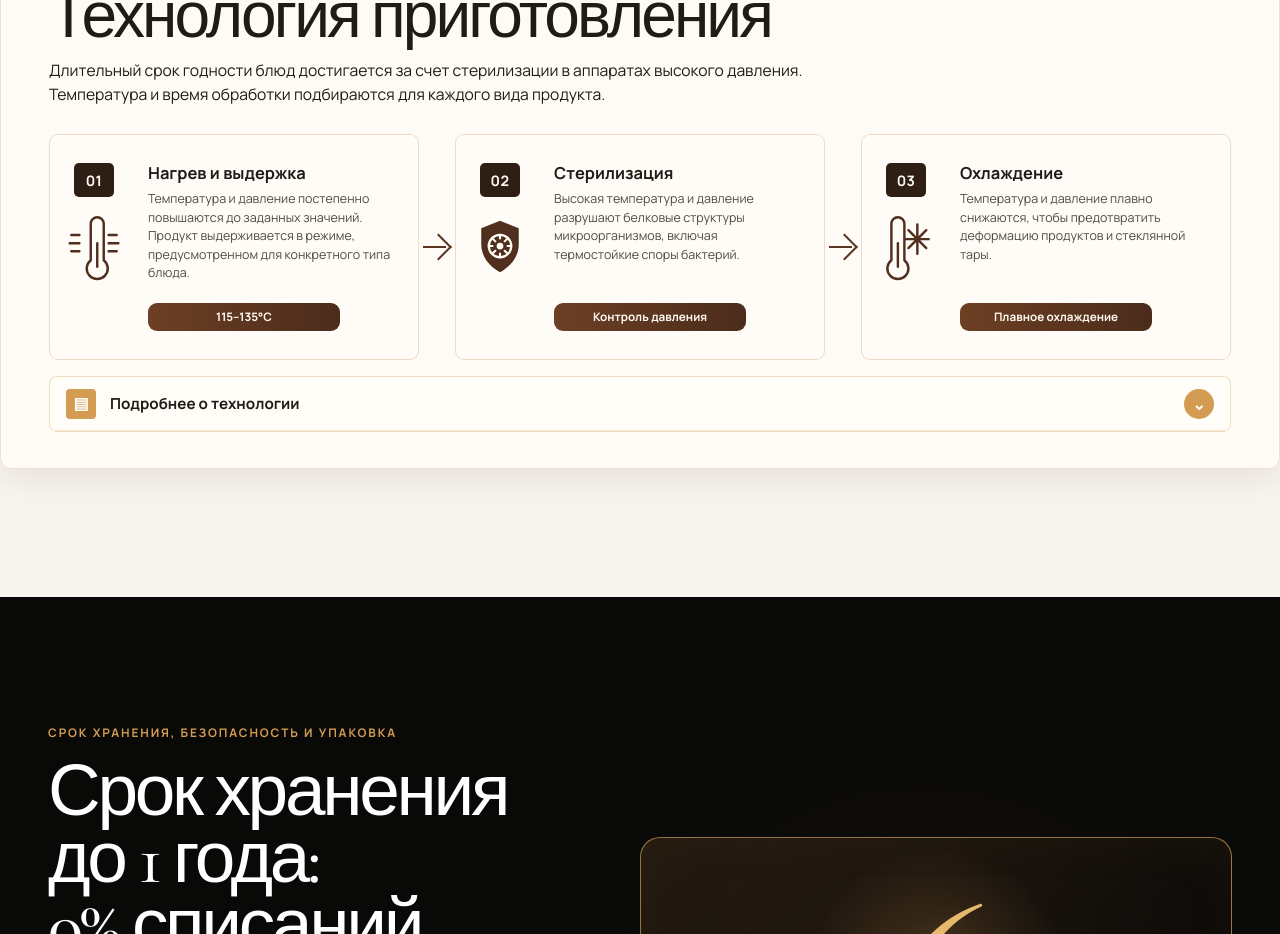
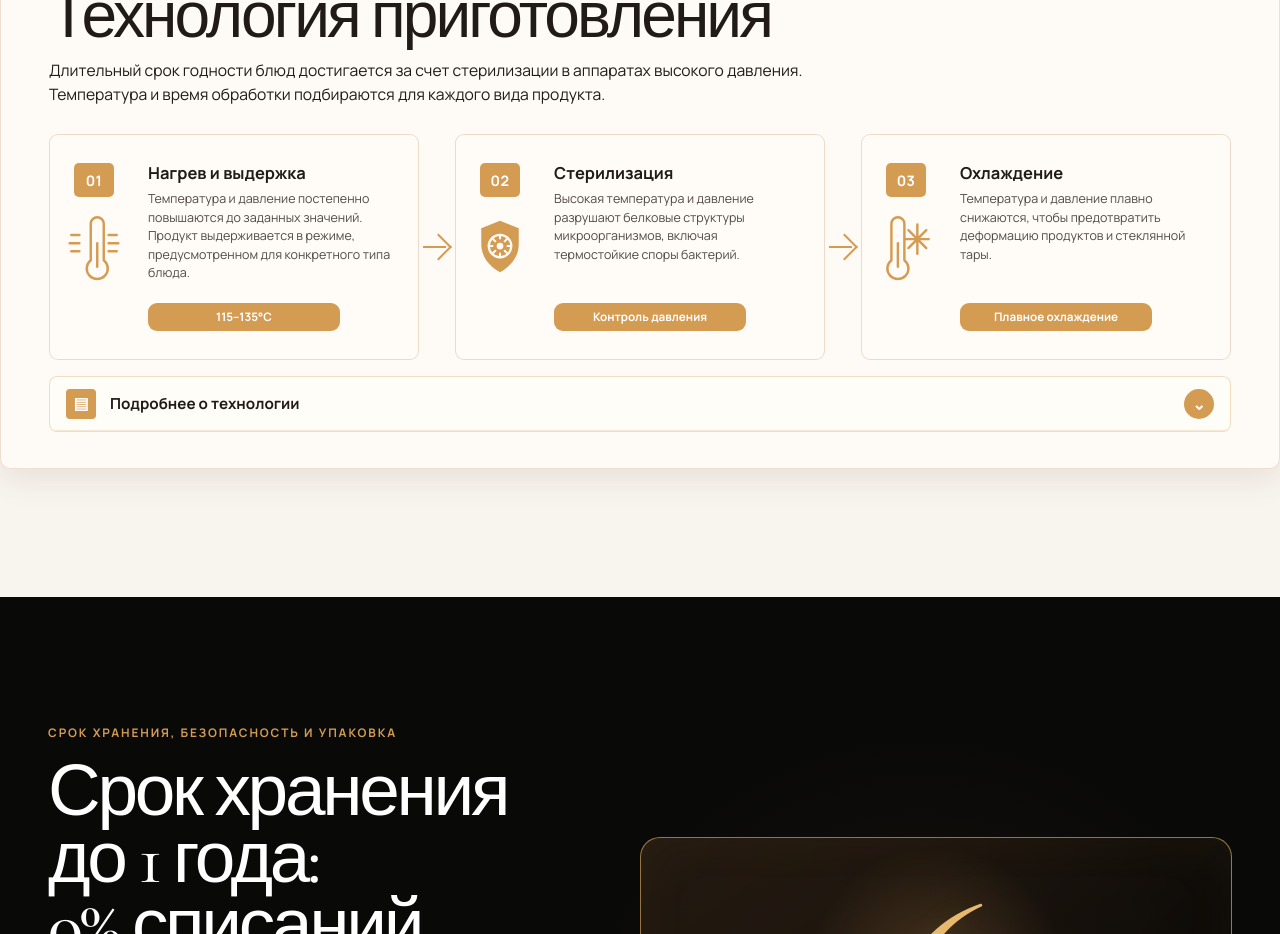
Before and after one commit to sillexy/AbramovGurme, a Next.js app: page / in a window 1280 px wide. Shown: the part 8740-9674 px from the top of the page. Built offline with nearby package versions, Linux system fonts and the light colour scheme.

Commit message:
style: unify technology accent color and bottom spacing

```diff
--- a/src/app/technology-reference.css
+++ b/src/app/technology-reference.css
@@ -88,8 +88,8 @@
   height: 34px;
   place-items: center;
   border-radius: 5px;
-  background: #2f1e14;
-  color: #fffaf3;
+  background: #d49b52;
+  color: #fff;
   font-size: .9rem;
   font-weight: 700;
   letter-spacing: .03em;
@@ -120,8 +120,8 @@
   place-items: center;
   padding: 5px 14px;
   border-radius: 9px;
-  background: linear-gradient(90deg, #6d3f24, #4b2c1b);
-  color: #fff9f1;
+  background: #d49b52;
+  color: #fff;
   font-size: .73rem;
   font-weight: 700;
   white-space: nowrap;
@@ -138,8 +138,8 @@
   right: -30px;
   width: 19px;
   height: 19px;
-  border-top: 2px solid #5a3622;
-  border-right: 2px solid #5a3622;
+  border-top: 2px solid #d49b52;
+  border-right: 2px solid #d49b52;
   content: "";
   transform: translateY(-50%) rotate(45deg);
 }
@@ -151,7 +151,7 @@
   right: -28px;
   width: 23px;
   height: 2px;
-  background: #5a3622;
+  background: #d49b52;
   content: "";
   transform: translateY(-50%);
 }
@@ -207,6 +207,7 @@
 
 .technology-disclosure__content {
   overflow: clip;
+  padding-bottom: 24px;
 }
 
 .technology-disclosure__grid {
@@ -264,7 +265,7 @@
 .technology-disclosure__requirement {
   display: grid;
   min-height: 54px;
-  margin: 0 18px 26px;
+  margin: 0 18px;
   padding: 10px 14px;
   grid-template-columns: 34px auto 1px minmax(0, 1fr);
   gap: 12px;
```
